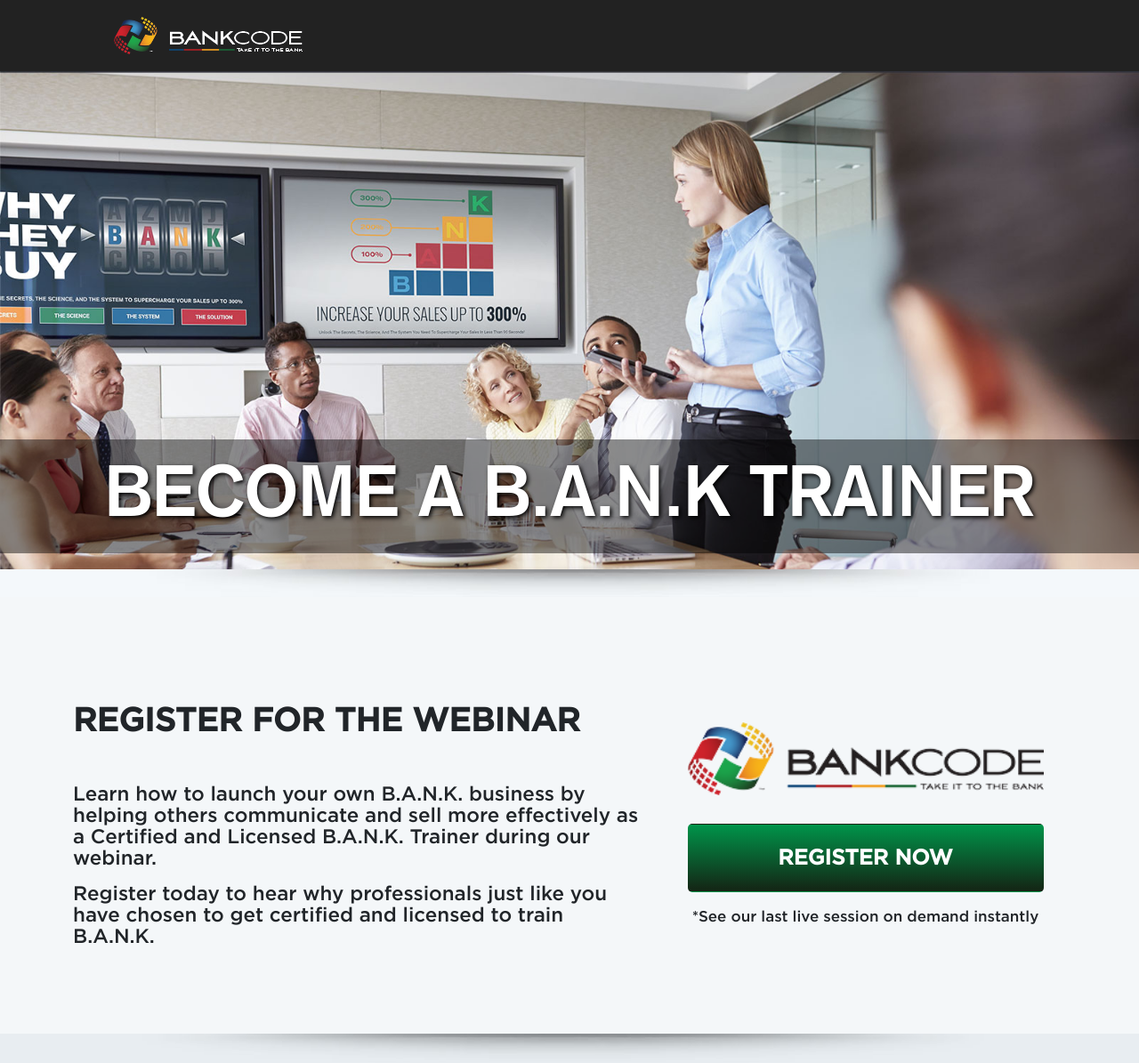
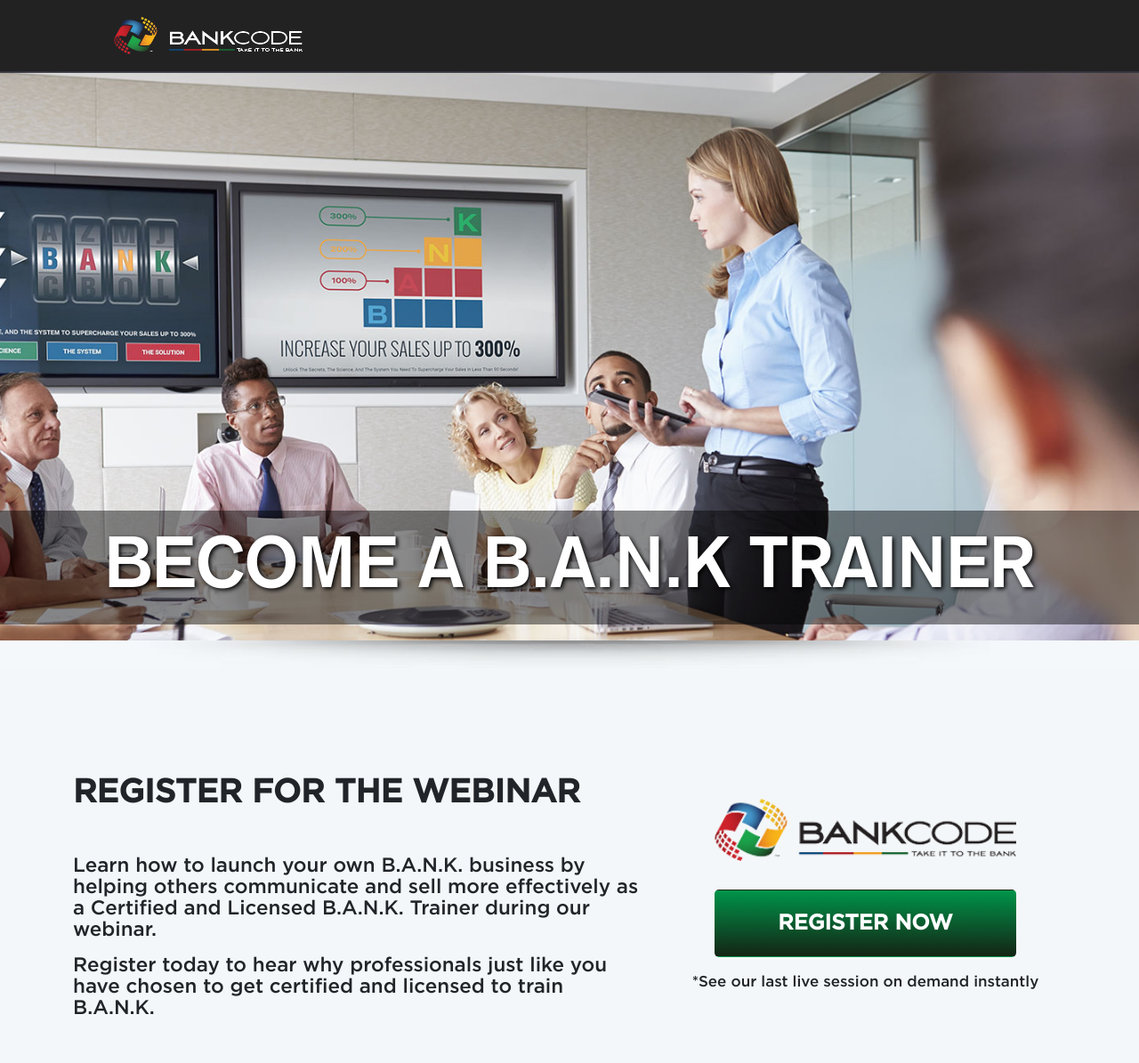
Before and after one commit to reymar-B/jquery-form-validation, a plain HTML site: page index.html in a window 1280 px wide. Shown: the top 1195 px of the page at 89% size. Drawn offline with Linux system fonts and the light colour scheme.

Commit message:
Commit for submission
- Update banner
- Create form input validation

```diff
--- a/index.html
+++ b/index.html
@@ -10,14 +10,14 @@
     <title>skills-assessment</title>
 </head>
 <body>
+    <div>
     <!-- Header -->
         <div class="header d-flex align-items-center">
             <img src="assets/images/head-logo.png" alt="head-logo">
         </div>
         <!-- Banner -->
         <div class="banner">
-        <!-- Banner image here -->
-        <img src="assets/images/banner.jpg" alt="banner">
+            <div class="banner-img"> <!-- Banner image here --> </div>
             <h3>become a b.a.n.k trainer</h3>
         </div>
         <!-- Main Content -->
@@ -105,7 +105,7 @@
                                 <p class="p-0 m-0">BANKCODE.COM/ESTHER</p>
                                 <p class="p-0 m-0">esther@bankcode.com</p>
                                 <p class="p-0 m-0">702-342-0742</p>
-                            <div class="d-flex mt-2">
+                                <div class="d-flex">
                                     <a href="#" class="text-decoration-none"><img class="icons-size" src="assets/images/fb.png" alt=""></a>
                                     <a href="#" class="text-decoration-none"><img class="icons-size" src="assets/images/in.png" alt=""></a>
                                     <a href="#" class="text-decoration-none"><img class="icons-size" src="assets/images/twit.png" alt=""></a>
@@ -134,6 +134,7 @@
                 <li>All Rights Reserved</li>
             </ul>
         </div>
+    </div>
     <script src="assets/js/jquery-3.6.0.js"></script>
     <script src="assets/js/bootstrap.min.js"></script>
     <script src="main.js"></script>
--- a/main.css
+++ b/main.css
@@ -24,6 +24,7 @@ body{
     font-family: 'Gotham';
     background: #f4f7f9;
 }
+
 .header{
     height: 5rem;
     background-color: rgb(34, 34, 34);
@@ -33,14 +34,13 @@ body{
 }
 .banner{
     position: relative;
-    width: 100%;
 }
-.banner img{
+.banner-img{
+    background-image: url('assets/images/banner.jpg');
     background-position: center;
     background-repeat: no-repeat;
-    width: 100%;
-    max-height: 80vh;
-    overflow: hidden;
+    background-size: cover;
+    min-height: 50vw;
 }
 .banner h3{
     font-family: "Akzidenz";
@@ -75,7 +75,7 @@ body{
     margin: 3rem auto;
 }
 .bankcode img{
-    width: 25rem;
+    width: 75%;
     margin: 2rem auto;
 }
 .reg-btn{
@@ -85,7 +85,7 @@ body{
     background-image: linear-gradient(180deg, rgb(0, 148, 74),rgb(20, 36, 20));
     color: white;
     border-radius: 5PX;
-    width: 25rem;
+    width: 75%;
     margin: 1rem auto;
 }
 .bankcode p{
@@ -130,7 +130,7 @@ body{
     text-align: left;
     font-size: 18px;
 }
-.connect-with-me span{
+.connect-with-me div{
     margin: 10px 0;
 }
 .divider{
@@ -154,6 +154,10 @@ body{
     height: 8rem;
     margin: 3rem 1.5rem;
     border-radius: 100%;
+}
+.follow-bank a{
+    margin-top: 3rem;
+    margin-bottom: 1rem;
 }
 .follow-bank a:not(:first-child){
     margin-left: 10%;
@@ -397,4 +401,5 @@ body{
         margin: 0;
         padding: 0;
     }
+
 }
--- a/main.js
+++ b/main.js
@@ -1,13 +1,29 @@
 jQuery(function(){
-
-
-
 
     // let regx = /([a-z])+\s?$/i;
     let regx = /^([a-z]+\s)*[a-z]+$/i;
     let regxEmail = /^([a-z0-9_\-\.])+\@([a-z0-9_\-\.])+\.([a-z]{2,4})$/i;
     let regxPhone = /([09])([\d]{2})\-([\d]{3})\-([\d]{4})$/;
+
+    $("#firstName, #lastName").on('blur', function(){
+
+        let newValue;
+
+        newValue = capitalizeWords($(this).val().toLowerCase());
+
+        $(this).val(newValue);
+
+        first = $(this).val();
+
+        function capitalizeWords(string){
+
+            return string.replace(/(?:^|\s)\S/g, function(a) { return a.toUpperCase(); });
+        };
+
+    });
+
     $('#registrationForm').on('submit', function (event) {
+
         event.preventDefault();
         let firstName = $('#firstName').val();
         let lastName = $('#lastName').val();
@@ -19,70 +35,75 @@ jQuery(function(){
         if (firstName == " " || !regx.test(firstName)) {
 
             $('#firstName + .error-msg').text('Pls specify a valid name');
+
             $('#firstName').addClass('error');
+
             errorCount++;
+
         } else {
 
             $('#firstName + .error-msg').html('');
+
             $('#firstName').removeClass('error');
         };
 
         if (lastName == " " || !regx.test(lastName)) {
 
             $('#lastName + .error-msg').text('Pls specify a valid name');
+
             $('#lastName').addClass('error');
+
             errorCount++;
+
         } else {
 
             $('#lastName + .error-msg').html('');
+
             $('#lastName').removeClass('error');
         };
 
         if (email == " " || !regxEmail.test(email)) {
 
             $('#email + .error-msg').text('Pls specify a valid email');
+
             $('#email').addClass('error');
+
             errorCount++;
+
         } else {
 
             $('#email + .error-msg').html('');
+
             $('#email').removeClass('error');
         };
 
         if (phoneNumber == " " || !regxPhone.test(phoneNumber)) {
 
             $('#phoneNumber + .error-msg').text('Pls specify a valid Phone Number');
+
             $('#phoneNumber').addClass('error');
+
             errorCount++;
+
         } else {
 
+
             $('#phoneNumber + .error-msg').html('');
+
             $('#phoneNumber').removeClass('error');
         };
 
         if (errorCount > 0) {
 
             errorCount = 0;
+
         } else {
+
             alert('Added successfully');
+
             $('form').trigger('reset');
         }
 
     });
 
-
-        $("#firstName, #lastName").on('blur', function(){
-
-            let newValue;
-            console.log($(this).val());
-
-            newValue = capitalizeWords($(this).val().toLowerCase());
-
-            $(this).val(newValue);
-
-            function capitalizeWords(string){
-
-                return string.replace(/(?:^|\s)\S/g, function(a) { return a.toUpperCase(); });
-            };
-        });
 })
```
Lines whose indentation alone changed are shown as unchanged.
